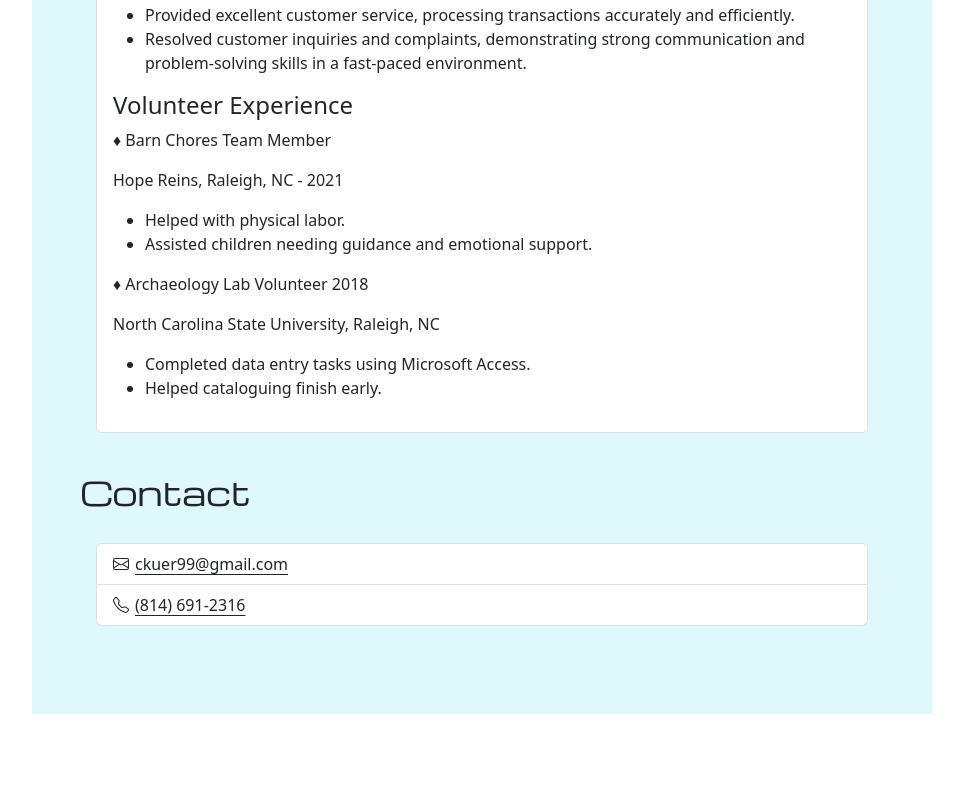
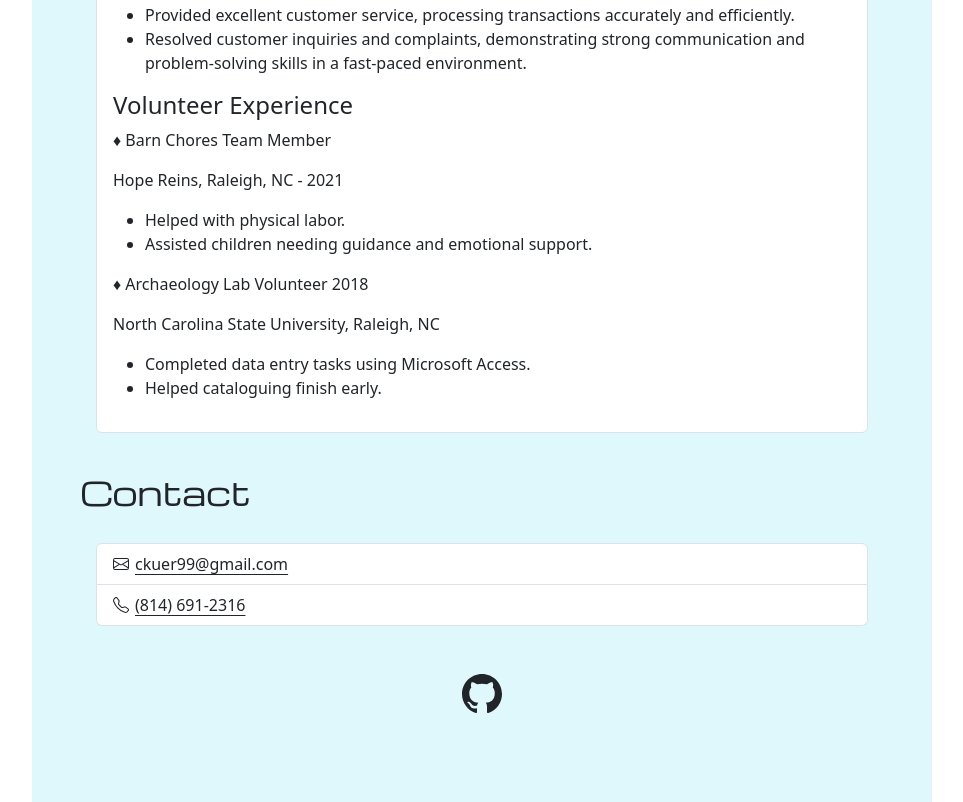
Before and after one commit to ckuer/web287-portfolio, a plain HTML site: page index.html in a window 1280 px wide. Shown: the part 2787-3589 px from the top of the page, without its empty margins (158-1121 px from the left). Before the commit the page ends 3501 px from the top, so only its background shows below. Drawn offline with nearby package versions, Linux system fonts and the light colour scheme.

Commit message:
Update index.html

```diff
--- a/index.html
+++ b/index.html
@@ -41,7 +41,7 @@
         <img src="media/css-code.png" class="img-fluid" alt="">
     </div>
 
-    <main class="container-900 p-5">
+    <main class="container-900 p-4 p-md-5">
 
         <!-- #about SECTION -->
         <section id="about" class="my-3">
@@ -213,6 +213,14 @@
                           </a>
                     </li>
                 </ul>
+
+                <div class="pt-5 text-center fs-1">
+                  <a class="icon-link link-dark" href="https://github.com/ckuer/" target="_blank">
+                    <svg xmlns="http://www.w3.org/2000/svg" width="16" height="16" fill="currentColor" class="bi bi-github" viewBox="0 0 16 16">
+                      <path d="M8 0C3.58 0 0 3.58 0 8c0 3.54 2.29 6.53 5.47 7.59.4.07.55-.17.55-.38 0-.19-.01-.82-.01-1.49-2.01.37-2.53-.49-2.69-.94-.09-.23-.48-.94-.82-1.13-.28-.15-.68-.52-.01-.53.63-.01 1.08.58 1.23.82.72 1.21 1.87.87 2.33.66.07-.52.28-.87.51-1.07-1.78-.2-3.64-.89-3.64-3.95 0-.87.31-1.59.82-2.15-.08-.2-.36-1.02.08-2.12 0 0 .67-.21 2.2.82.64-.18 1.32-.27 2-.27s1.36.09 2 .27c1.53-1.04 2.2-.82 2.2-.82.44 1.1.16 1.92.08 2.12.51.56.82 1.27.82 2.15 0 3.07-1.87 3.75-3.65 3.95.29.25.54.73.54 1.48 0 1.07-.01 1.93-.01 2.2 0 .21.15.46.55.38A8.01 8.01 0 0 0 16 8c0-4.42-3.58-8-8-8"/>
+                    </svg>
+                  </a>
+                </div>
             </div>
         </section>
 
```
